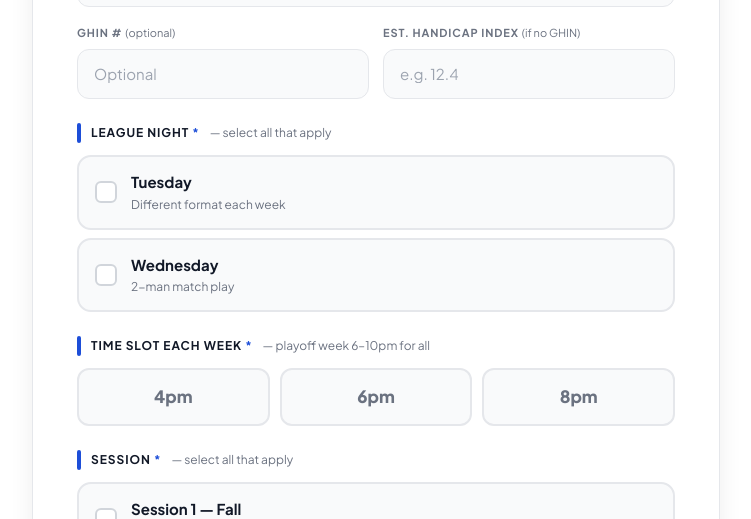
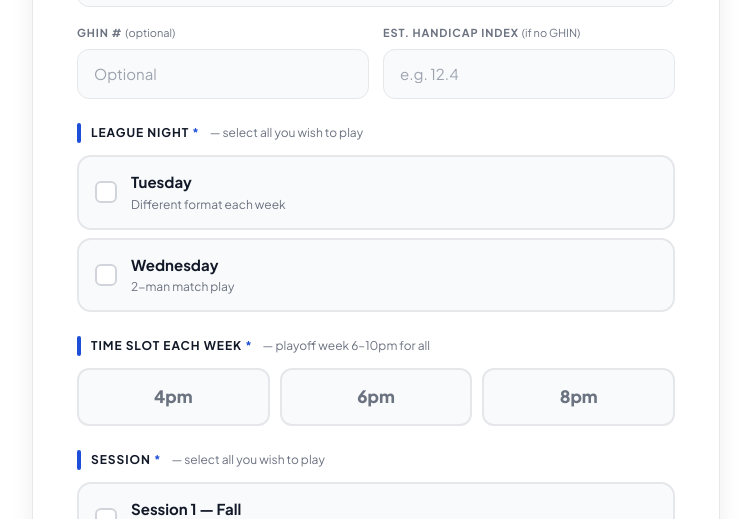
Before and after one commit to rickyhowcroft-dot/skramblehouse-westside, a Next.js app: page /league-registration in a window 1280 px wide. Shown: the part 980-1499 px from the top of the page, without its empty margins (264-1015 px from the left). Built offline with nearby package versions, Linux system fonts and the light colour scheme.

Commit message:
fix: 'select all that apply' → 'select all you wish to play'

```diff
--- a/app/league-registration/page.tsx
+++ b/app/league-registration/page.tsx
@@ -191,7 +191,7 @@ export default function LeagueRegistrationPage() {
                 </div>
 
                 {/* ── League Night ── */}
-                <GroupLabel label="League Night" note="select all that apply" required />
+                <GroupLabel label="League Night" note="select all you wish to play" required />
                 <div style={{ display: 'flex', flexDirection: 'column', gap: 8, marginTop: -6 }}>
                   {LEAGUE_NIGHTS.map(n => (
                     <CheckRow key={n.id}
@@ -226,7 +226,7 @@ export default function LeagueRegistrationPage() {
                 </div>
 
                 {/* ── Sessions ── */}
-                <GroupLabel label="Session" note="select all that apply" required />
+                <GroupLabel label="Session" note="select all you wish to play" required />
                 <div style={{ display: 'flex', flexDirection: 'column', gap: 8, marginTop: -6 }}>
                   {SESSIONS.map(s => (
                     <CheckRow key={s.id}
```
